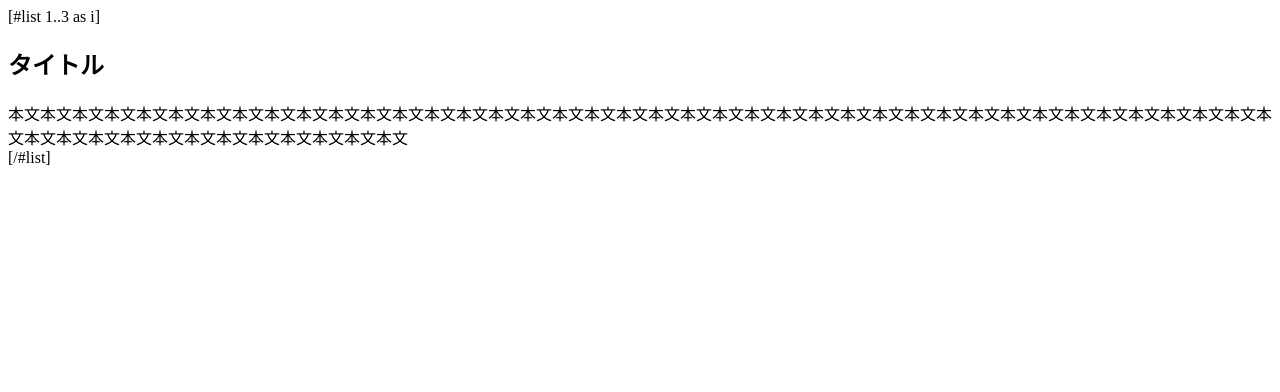
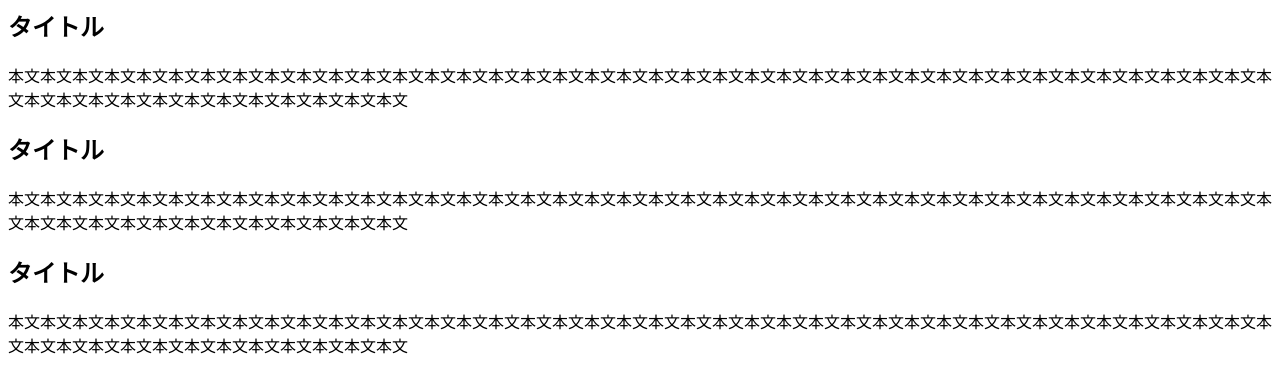
Before and after one commit to tsubasahomma/liferay-fragments-for-liferay-co-jp, a website: page src/page-solution/top-three-highlights/index.html in a window 1280 px wide. Drawn offline with Linux system fonts and the light colour scheme.

Commit message:
Change way for rendering section from list to hard coded

```diff
--- a/src/page-solution/top-three-highlights/index.html
+++ b/src/page-solution/top-three-highlights/index.html
@@ -1,14 +1,32 @@
 <div class="top-three-highlights row mx-3 flex-column flex-md-row justify-content-center">
-  [#list 1..3 as i]
   <div class="p-4 mx-md-3 card bg-white col-md-5 col-xl-3">
     <h2 class="h3 top-three-highlights__heading mb-3 text-center">
-      <lfr-editable id="top-three-highlights-heading-${i}" type="text">
+      <lfr-editable id="top-three-highlights-heading-1" type="text">
         タイトル
       </lfr-editable>
     </h2>
-    <lfr-editable id="top-three-highlights-body-${i}" type="rich-text">
+    <lfr-editable id="top-three-highlights-body-1" type="rich-text">
       本文本文本文本文本文本文本文本文本文本文本文本文本文本文本文本文本文本文本文本文本文本文本文本文本文本文本文本文本文本文本文本文本文本文本文本文本文本文本文本文本文本文本文本文本文本文本文本文本文本文本文本文
     </lfr-editable>
   </div>
-  [/#list]
+  <div class="p-4 mx-md-3 card bg-white col-md-5 col-xl-3">
+    <h2 class="h3 top-three-highlights__heading mb-3 text-center">
+      <lfr-editable id="top-three-highlights-heading-2" type="text">
+        タイトル
+      </lfr-editable>
+    </h2>
+    <lfr-editable id="top-three-highlights-body-2" type="rich-text">
+      本文本文本文本文本文本文本文本文本文本文本文本文本文本文本文本文本文本文本文本文本文本文本文本文本文本文本文本文本文本文本文本文本文本文本文本文本文本文本文本文本文本文本文本文本文本文本文本文本文本文本文本文
+    </lfr-editable>
+  </div>
+  <div class="p-4 mx-md-3 card bg-white col-md-5 col-xl-3">
+    <h2 class="h3 top-three-highlights__heading mb-3 text-center">
+      <lfr-editable id="top-three-highlights-heading-3" type="text">
+        タイトル
+      </lfr-editable>
+    </h2>
+    <lfr-editable id="top-three-highlights-body-3" type="rich-text">
+      本文本文本文本文本文本文本文本文本文本文本文本文本文本文本文本文本文本文本文本文本文本文本文本文本文本文本文本文本文本文本文本文本文本文本文本文本文本文本文本文本文本文本文本文本文本文本文本文本文本文本文本文
+    </lfr-editable>
+  </div>
 </div>
```
